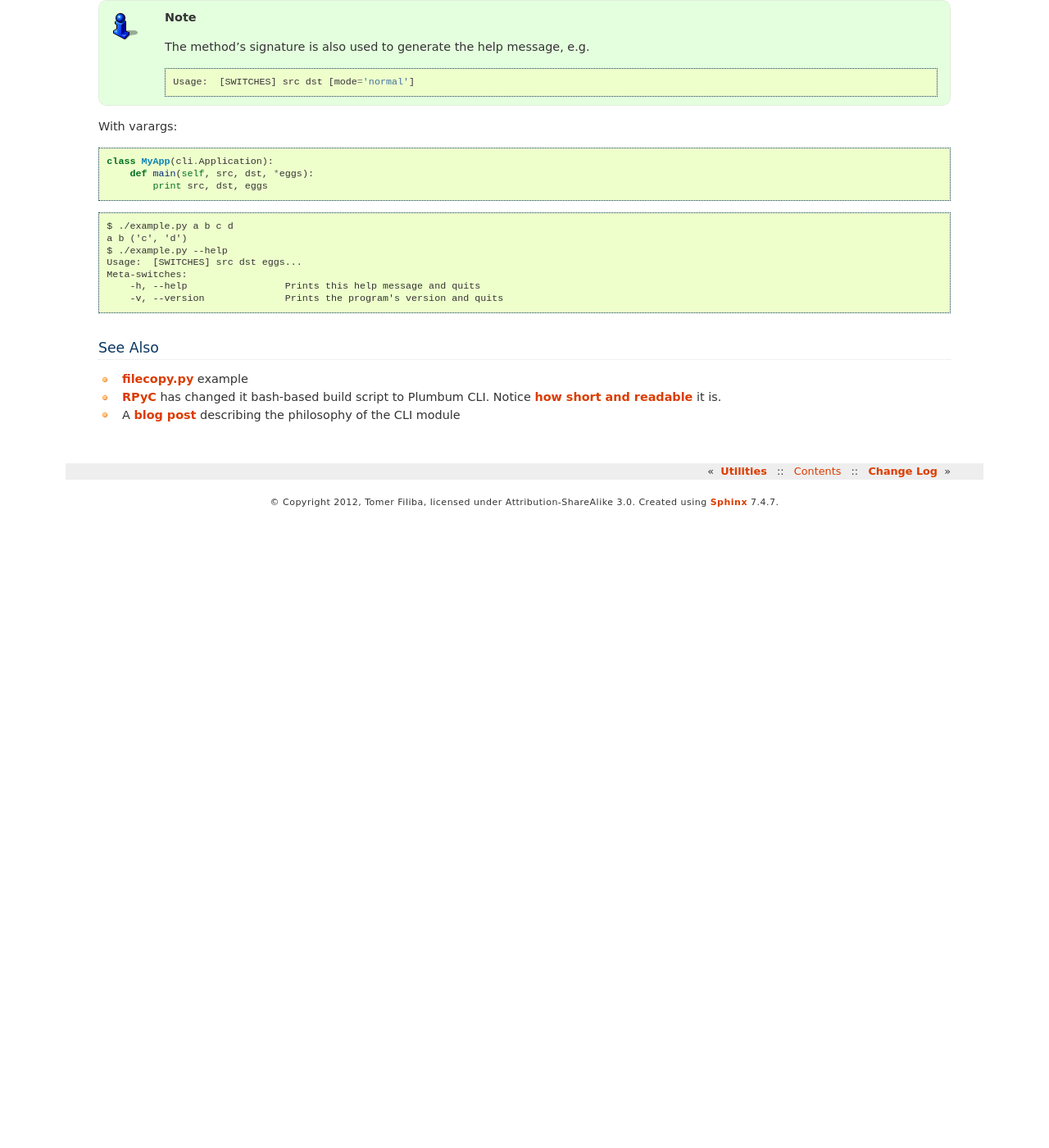
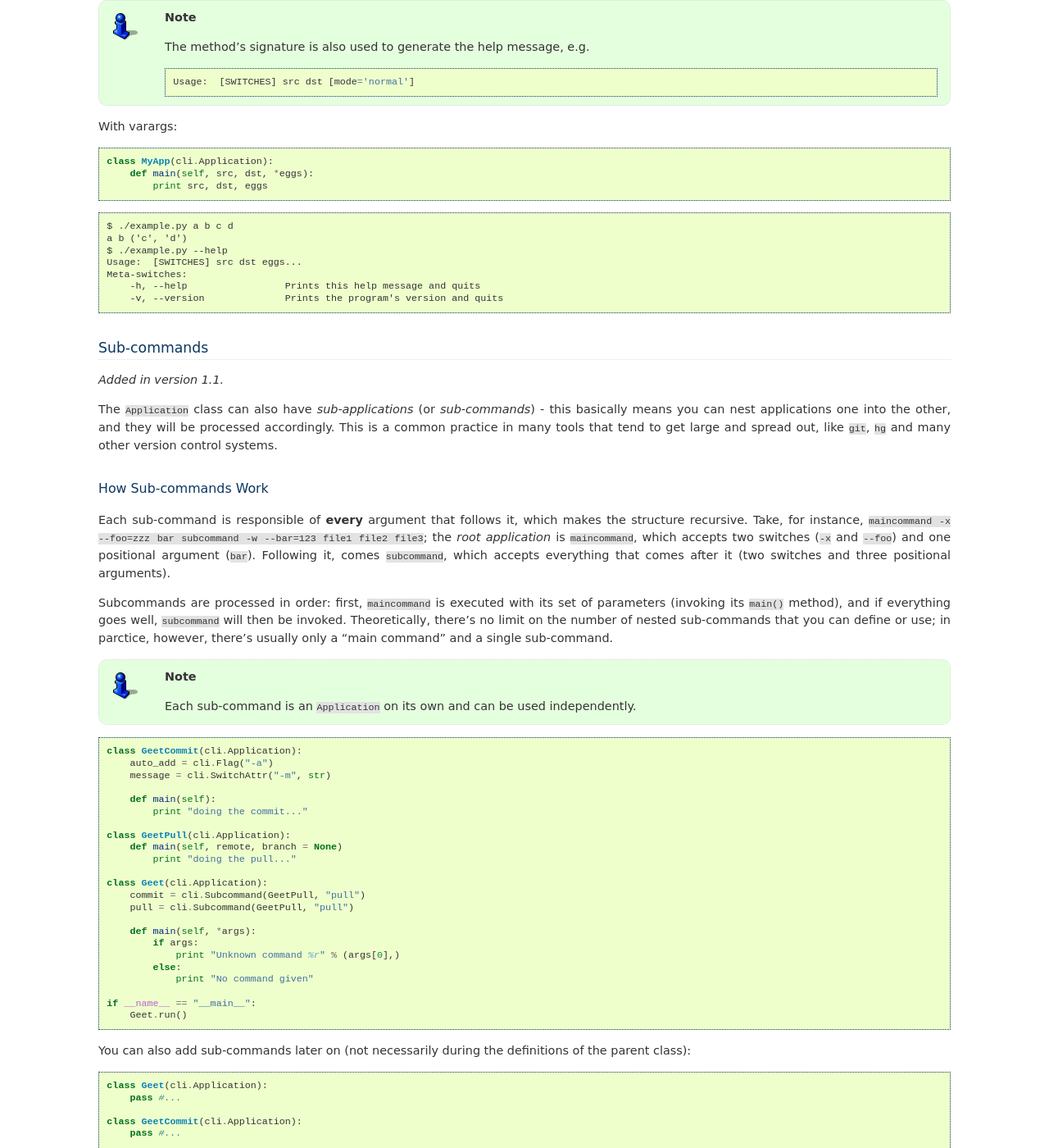
Before and after one commit to tomerfiliba/plumbum, a Sphinx documentation site: the page built from docs/cli.rst, in a window 1280 px wide and 1400 px high, scrolled down 5299 px. Shown: the whole window at 82% size. Built offline with Sphinx 7.4.7, drawn with Linux system fonts in a browser that asks for light colours; before the commit the page ends 5929 px from its top, so only the background shows below that; some of the changed text lies outside the part shown.

Commit message:
fixes to @agfor's pull request; subcommand docs (not finished)

```diff
--- a/docs/_cheatsheet.rst
+++ b/docs/_cheatsheet.rst
@@ -8,7 +8,7 @@
     u'build.py\ndist\ndocs\nLICENSE\nplumbum\nREADME.rst\nsetup.py\ntests\ntodo.txt\n'
     >>> notepad = local["c:\\windows\\notepad.exe"]
     >>> notepad()                                   # Notepad window pops up
-    u''
+    u''                                             # Notepad window is closed by user, command returns
 
 Instead of writing ``xxx = local["xxx"]`` for every program you wish to use, you can
 also :ref:`import commands <import-hack>`:
--- a/docs/cli.rst
+++ b/docs/cli.rst
@@ -338,6 +338,81 @@ With varargs::
         -v, --version              Prints the program's version and quits
 
 
+Sub-commands
+------------
+.. versionadded:: 1.1
+
+The ``Application`` class can also have *sub-applications* (or *sub-commands*) - this basically
+means you can nest applications one into the other, and they will be processed accordingly.
+This is a common practice in many tools that tend to get large and spread out, like ``git``,
+``hg`` and many other version control systems.
+
+How Sub-commands Work
+^^^^^^^^^^^^^^^^^^^^^
+Each sub-command is responsible of **every** argument that follows it, which makes the structure
+recursive. Take, for instance, ``maincommand -x --foo=zzz bar subcommand -w --bar=123 file1 file2 file3``;
+the *root application* is ``maincommand``, which accepts two switches (``-x`` and ``--foo``) and
+one positional argument (``bar``). Following it, comes ``subcommand``, which accepts everything
+that comes after it (two switches and three positional arguments).
+
+Subcommands are processed in order: first, ``maincommand`` is executed with its set of parameters
+(invoking its ``main()`` method), and if everything goes well, ``subcommand`` will then be invoked.
+Theoretically, there's no limit on the number of nested sub-commands that you can define or use;
+in parctice, however, there's usually only a "main command" and a single sub-command.
+
+
+.. note::
+    Each sub-command is an ``Application`` on its own and can be used independently.
+
+::
+
+    class GeetCommit(cli.Application):
+        auto_add = cli.Flag("-a")
+        message = cli.SwitchAttr("-m", str)
+
+        def main(self):
+            print "doing the commit..."
+
+    class GeetPull(cli.Application):
+        def main(self, remote, branch = None)
+            print "doing the pull..."
+
+    class Geet(cli.Application):
+        commit = cli.Subcommand(GeetPull, "pull")
+        pull = cli.Subcommand(GeetPull, "pull")
+
+        def main(self, *args):
+            if args:
+                print "Unknown command %r" % (args[0],)
+            else:
+                print "No command given"
+
+    if __name__ == "__main__":
+        Geet.run()
+
+You can also add sub-commands later on (not necessarily during the definitions of the parent class)::
+
+    class Geet(cli.Application):
+        pass #...
+
+    class GeetCommit(cli.Application):
+        pass #...
+
+    # add commit as a subcommand
+    Geet.commit = cli.Subcommand(GeetCommit, "commit")
+
+Or using the ``subcommand`` decorator::
+
+    class Geet(cli.Application):
+        pass #...
+
+    @Geet.subcommand("commit")
+    class GeetCommit(cli.Application):
+        pass #...
+
+which does exactly the same thing as above.
+
+
 See Also
 --------
 * `filecopy.py <https://github.com/tomerfiliba/plumbum/blob/master/examples/filecopy.py>`_ example
--- a/plumbum/version.py
+++ b/plumbum/version.py
@@ -1,3 +1,3 @@
 version = (1, 1, 0)
 version_string = "1.1.0"
-release_date = "2012.11.16"
+release_date = "2012.12.01"
```
Also changed, not shown: plumbum/__init__.py (+7 -6 lines), 1 other file.
